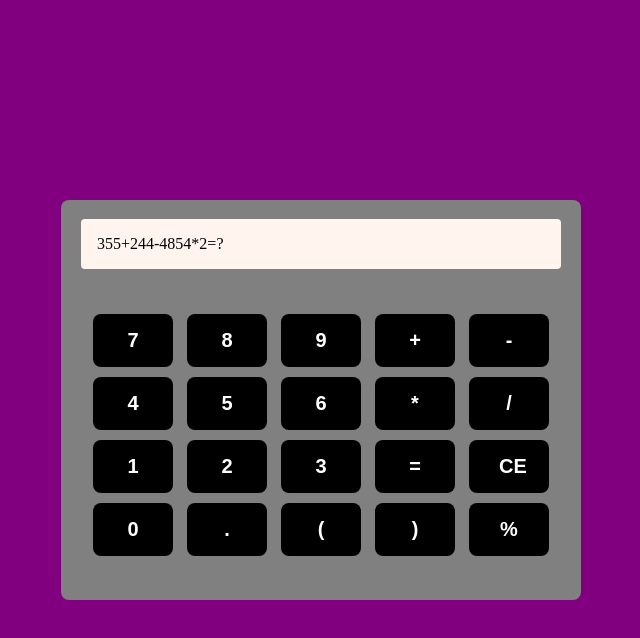
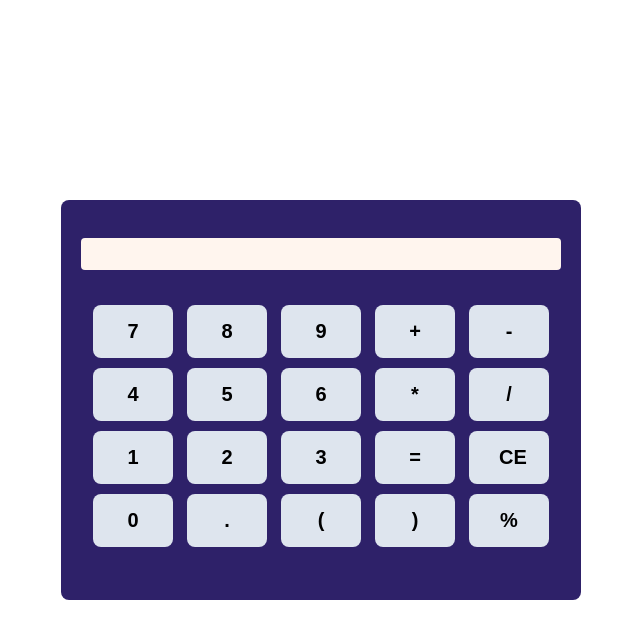
Before and after one commit to lunievas/Calculadora-JS, a plain HTML site: page index.html in a window 1280 px wide. Both pictures are taken after a click on the button "CE". Shown: the whole page, without its empty margins (319-959 px from the left). Drawn offline with Linux system fonts and the light colour scheme.

Commit message:
criando a interação dos botoes com numeros, e criando os calculos matematicos

```diff
--- a/css/style.css
+++ b/css/style.css
@@ -11,7 +11,7 @@ body{
 .container{
     width: 100vw;
     height: 100vh;
-    background-color: purple;
+    background-color:white;
     display: flex;
     justify-content: center;
     align-items: center;
@@ -21,7 +21,7 @@ body{
 #corpo{
     width: 520px;
     height: 400px;
-    background-color:grey;
+    background-color:rgb(46, 33, 105);
     display: flex;
     flex-direction: column;
     justify-content: center;
@@ -32,7 +32,7 @@ body{
 
 .visorBorda{
     position: relative;
-    bottom: 30px ;
+    bottom: 20px ;
     width: 100%;
     padding: 16px;
     border-radius: 4px;
@@ -51,8 +51,8 @@ body{
     position: relative;
     left: 7px;
     top: 10px;
-    background-color: black;
-    color: #fff;
+    background-color: rgb(222, 229, 238);
+    color:black;
     padding: 15px 30px;
     width: 80px;
     border: none;
--- a/index.html
+++ b/index.html
@@ -14,7 +14,7 @@
         <div id="corpo">
             <div class="visorBorda">
                 <div>
-                    355+244-4854*2=?
+
                 </div>
             </div>
             <div class="teclado">
@@ -31,8 +31,8 @@
                 <button class="btn">1</button>
                 <button class="btn">2</button>
                 <button class="btn">3</button>
-                    <button class="btn">=</button>
-                    <button class="btn">CE</button>
+                <button class="btn" id="resultado">=</button>
+                <button class="btn" id="limpar">CE</button>
                 <button class="btn">0</button>
                 <button class="btn">.</button>
                 <button class="btn">(</button>
--- a/js/calculadora.js
+++ b/js/calculadora.js
@@ -0,0 +1,22 @@
+let listaDeTeclas = document.querySelectorAll('.btn');
+let conteudoDoVisor = document.querySelector('.visorBorda div')
+let buttonResultado = document.querySelector('#resultado')
+let buttonLimpar = document.querySelector('#limpar');
+
+listaDeTeclas.forEach(tecla =>{
+    tecla.onclick = () =>{
+        if(tecla.textContent == '=' || tecla.textContent == 'CE' ){
+            return
+        }
+        conteudoDoVisor.innerHTML += tecla.textContent
+    }
+})
+
+buttonResultado.onclick = ()=>{
+    let resultadoDaOperacao = eval(conteudoDoVisor.textContent)
+    conteudoDoVisor.innerHTML = resultadoDaOperacao
+}
+
+buttonLimpar.onclick = () =>{
+    conteudoDoVisor.innerHTML = ""
+}
```
Lines whose indentation alone changed are shown as unchanged.
